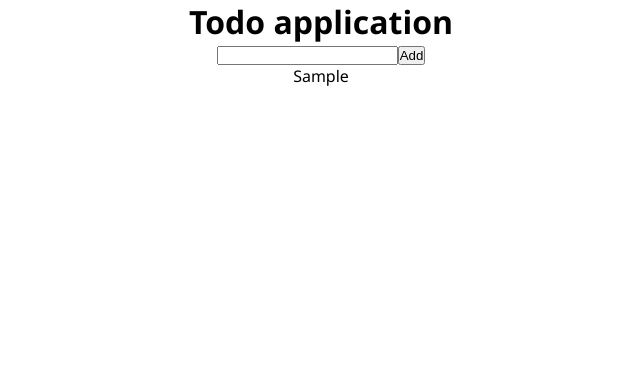
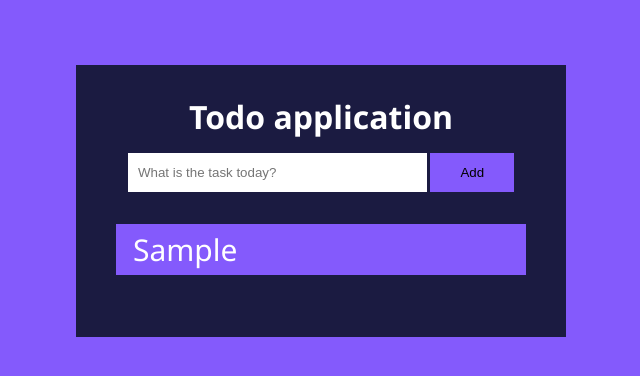
Before and after one commit to GhostArnold/Todo-application-on-react, a React (Create React App) app: page / in a window 1280 px wide. Both pictures are taken after typing "Sample" into the empty fields and a click on the button "Add". Shown: the top 376 px of the page, without its empty margins (319-959 px from the left). Built offline with nearby package versions, Linux system fonts and the light colour scheme.

Commit message:
Add styles and this is first full version of the project

```diff
--- a/package.json
+++ b/package.json
@@ -1,6 +1,6 @@
 {
   "name": "my-app-practic",
-  "version": "0.0.0",
+  "version": "1.0.0",
   "private": true,
   "dependencies": {
     "@testing-library/jest-dom": "^5.17.0",
--- a/src/App.jsx
+++ b/src/App.jsx
@@ -1,5 +1,7 @@
 import { useState } from 'react';
 import './App.css';
+//Импорт модуля css для App
+import styles from './App.module.css';
 //Импорт компонента TodoForm
 import TodoForm from './components/TodoForm';
 // Импорт компонента TodoList
@@ -25,11 +27,13 @@ function App() {
 
   return (
     <div className="App">
-      <h1>Todo application</h1>
-      {/* addTodoHAndler - передаём обработчик */}
-      <TodoForm addTodo={addTodoHandler} />
-      {/* Передаём массив */}
-      <TodoList todos={todos} deleteTodo={deleteTodoHandler} />
+      <div className={styles.mainBlock}>
+        <h1>Todo application</h1>
+        {/* addTodoHAndler - передаём обработчик */}
+        <TodoForm addTodo={addTodoHandler} />
+        {/* Передаём массив */}
+        <TodoList todos={todos} deleteTodo={deleteTodoHandler} />
+      </div>
     </div>
   );
 }
--- /dev/null
+++ b/src/App.module.css
@@ -0,0 +1,9 @@
+.mainBlock {
+  padding: 30px;
+  width: 430px;
+  background-color: #1b1b41;
+  margin: 65px auto;
+}
+.mainBlock h1 {
+  margin-bottom: 15px;
+}
--- a/src/components/Todo.jsx
+++ b/src/components/Todo.jsx
@@ -1,9 +1,10 @@
+import styles from './Todo.module.css';
 function Todo({ todo, index, deleteTodo }) {
   // Выводим todo
   return (
-    <div>
+    <div className={styles.todo} onDoubleClick={() => deleteTodo(index)}>
       {/* Передаём калбэк в событие двойного клика и там вызываем фильтрацию, куда пишем параметр индекса при переборе*/}
-      <div onDoubleClick={() => deleteTodo(index)}>{todo}</div>
+      <div className={styles.todoItem}>{todo}</div>
     </div>
   );
 }
--- /dev/null
+++ b/src/components/Todo.module.css
@@ -0,0 +1,12 @@
+.todo {
+  background-color: #845afc;
+  cursor: pointer;
+  display: flex;
+  align-items: center;
+  margin: 17px 0;
+  padding: 5px 17px;
+}
+.todoItem {
+  font-size: 30px;
+  text-align: left;
+}
--- a/src/components/TodoForm.jsx
+++ b/src/components/TodoForm.jsx
@@ -1,5 +1,5 @@
 import { useState } from 'react';
-
+import styles from './TodoForm.module.css';
 function TodoForm({ addTodo }) {
   // Состояние хранящее в себе содержимое инпута
   const [text, setText] = useState('');
@@ -14,10 +14,12 @@ function TodoForm({ addTodo }) {
     setText('');
   }
   return (
+    <div className={styles.submitForm}>
       <form onSubmit={onSubmitHandler}>
         <input
           type="text"
           name="todo input"
+          placeholder="What is the task today?"
           // Значение поля ввода привязано к состоянию "text", чтобы отслеживать изменения в этом поле.
           value={text}
           // При изменении текста вызывается функция setText, которая обновляет состояние "text"
@@ -25,6 +27,7 @@ function TodoForm({ addTodo }) {
         />
         <button type="submit">Add</button>
       </form>
+    </div>
   );
 }
 export default TodoForm;
--- /dev/null
+++ b/src/components/TodoForm.module.css
@@ -0,0 +1,20 @@
+.submitForm {
+  width: 100%;
+}
+.submitForm form {
+  display: flex;
+  justify-content: center;
+  align-items: center;
+}
+.submitForm input {
+  padding: 12px 10px;
+  width: 65%;
+  border: 0;
+}
+.submitForm button {
+  padding: 12px 30px;
+  margin-left: 3px;
+  border: 0;
+  background-color: #845afc;
+  cursor: pointer;
+}
--- a/src/components/TodoList.jsx
+++ b/src/components/TodoList.jsx
@@ -1,10 +1,15 @@
 import Todo from './Todo';
+import styles from './TodoList.module.css';
 function TodoList({ todos, deleteTodo }) {
-  // Используем метод map() для преобразования каждого элемента массива todos в компонент Todo.
-  //todo - возвращает то, что и калбэк, то есть элементы массива и каждый раз оно заново всё перебирает
-  return todos.map((todo, index) => (
-    // deleteTodo - фильтрауия по индексу, index - параметр для deleteTodo, todo - элемент массиваъ
-    <Todo key={index} todo={todo} deleteTodo={deleteTodo} index={index} />
-  ));
+  return (
+    <div className={styles.todoList}>
+      {/* Используем метод map() для преобразования каждого элемента массива todos в компонент Todo */}
+      {/* todo - возвращает то, что и калбэк, то есть элементы массива и каждый раз оно заново всё перебирает */}
+      {todos.map((todo, index) => (
+        // deleteTodo - фильтрауия по индексу, index - параметр для deleteTodo, todo - элемент массива
+        <Todo key={index} todo={todo} deleteTodo={deleteTodo} index={index} />
+      ))}
+    </div>
+  );
 }
 export default TodoList;
--- /dev/null
+++ b/src/components/TodoList.module.css
@@ -0,0 +1,3 @@
+.todoList {
+  padding: 15px 10px;
+}
--- a/src/index.css
+++ b/src/index.css
@@ -6,4 +6,6 @@
 body {
   font-family: 'Segoe UI', 'Roboto', 'Oxygen', 'Ubuntu', 'Cantarell',
     'Fira Sans', 'Droid Sans', 'Helvetica Neue', sans-serif;
+  color: white;
+  background-color: #845afc;
 }
```
Also changed, not shown: 1 other file (tests, documents, lock files or other folders). Lines whose indentation alone changed are shown as unchanged.
